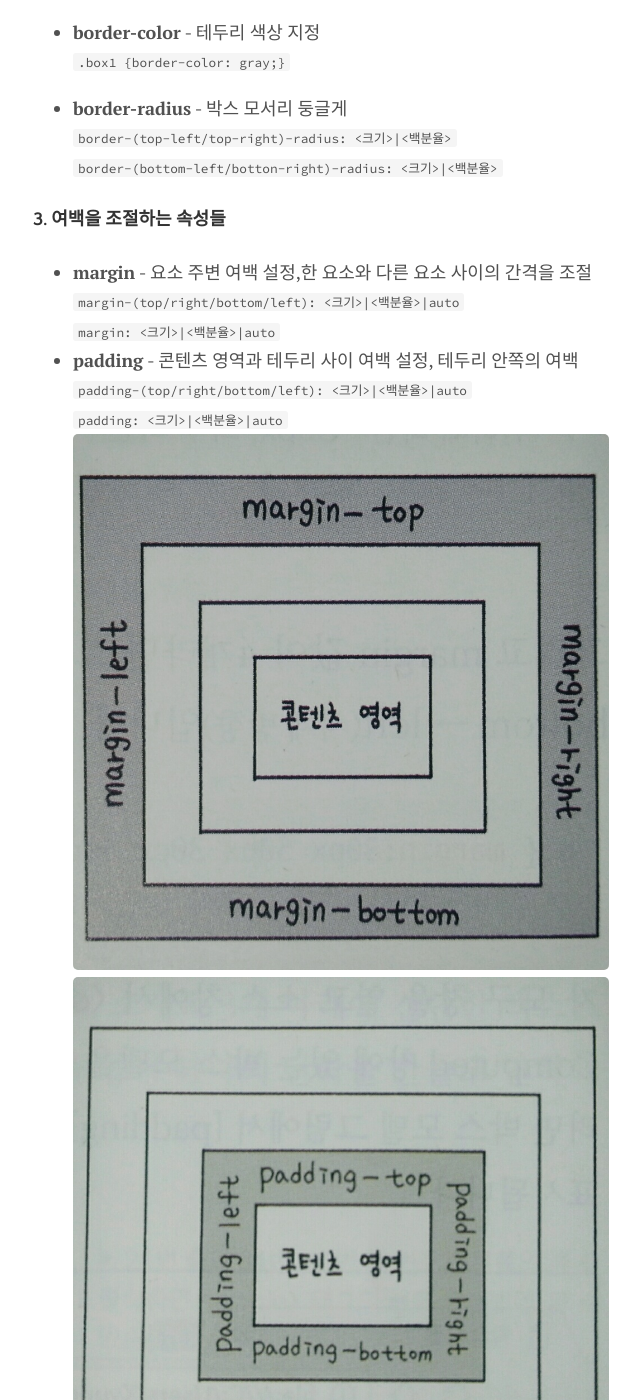
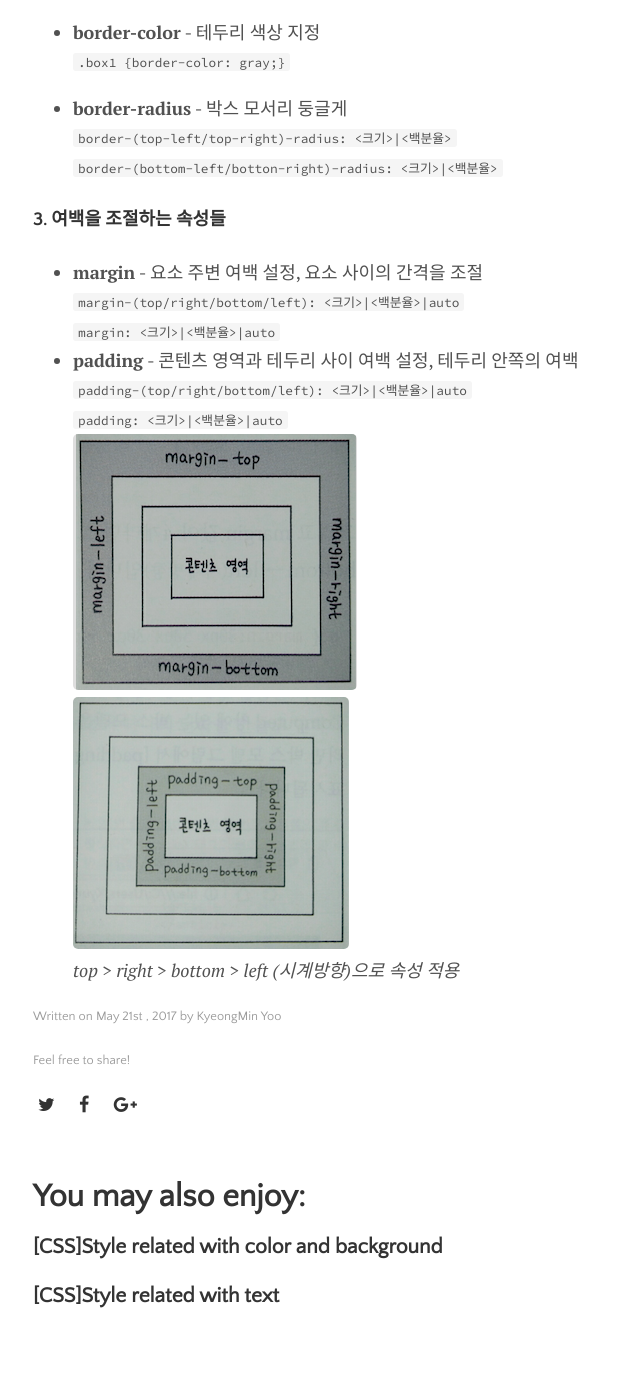
Before and after one commit to ykm1/ykm1.github.io, a Jekyll site: the page built from _posts/2017-05-21-[CSS]Style related with layout.md, in a window 1280 px wide and 1400 px high, scrolled down 1520 px. Shown: the whole window, without its empty margins (319-959 px from the left). Built offline with Jekyll 4.4.1, drawn with Linux system fonts in a browser that asks for light colours; nearby versions of some CDN libraries.

Commit message:
20170522_이미지 변

```diff
--- a/_posts/2017-05-21-[CSS]Style related with layout.md
+++ b/_posts/2017-05-21-[CSS]Style related with layout.md
@@ -52,15 +52,14 @@ tags: [CSS,layout]
 `border-(bottom-left/botton-right)-radius: <크기>|<백분율>`
 
 #### 3. 여백을 조절하는 속성들
-* **margin** - 요소 주변 여백 설정,한 요소와 다른 요소 사이의 간격을 조절<br>
+* **margin** - 요소 주변 여백 설정, 요소 사이의 간격을 조절<br>
 `margin-(top/right/bottom/left): <크기>|<백분율>|auto`<br>
 `margin: <크기>|<백분율>|auto`
 * **padding** - 콘텐츠 영역과 테두리 사이 여백 설정, 테두리 안쪽의 여백<br>
 `padding-(top/right/bottom/left): <크기>|<백분율>|auto`<br>
 `padding: <크기>|<백분율>|auto`
 <br>
-![margin](https://ykm1.github.io/images/margin.jpeg)
-![padding](https://ykm1.github.io/images/padding.jpeg)
-<img width="50px" height="50px"></img>
+![margin](https://ykm1.github.io/images/margin.png)
+![padding](https://ykm1.github.io/images/padding.png)
 <br>
 *top > right > bottom > left (시계방향)으로 속성 적용*
```
Also changed, not shown: images/margin.jpeg (deleted), images/margin.png (added), images/padding.jpeg (deleted), images/padding.png (added).
